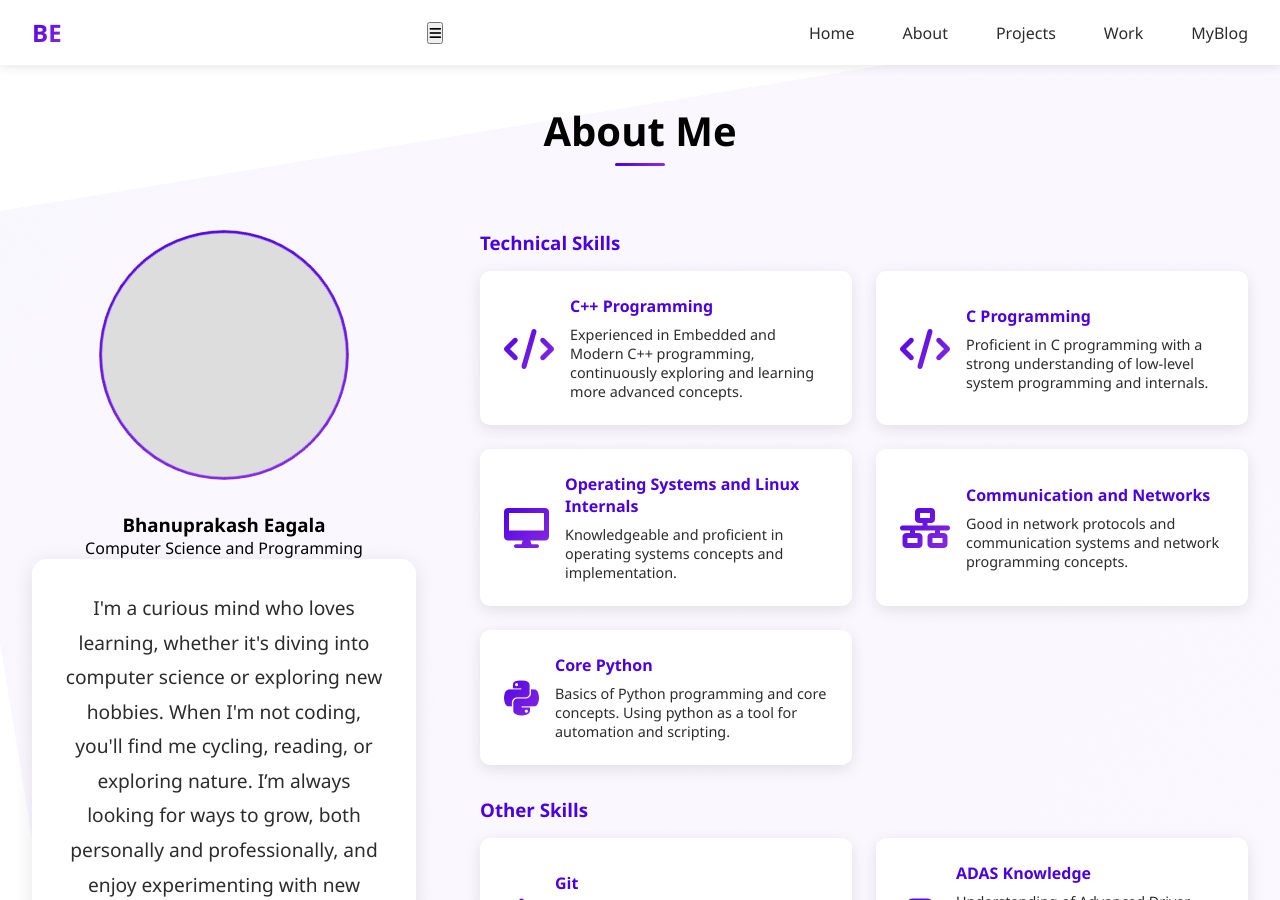
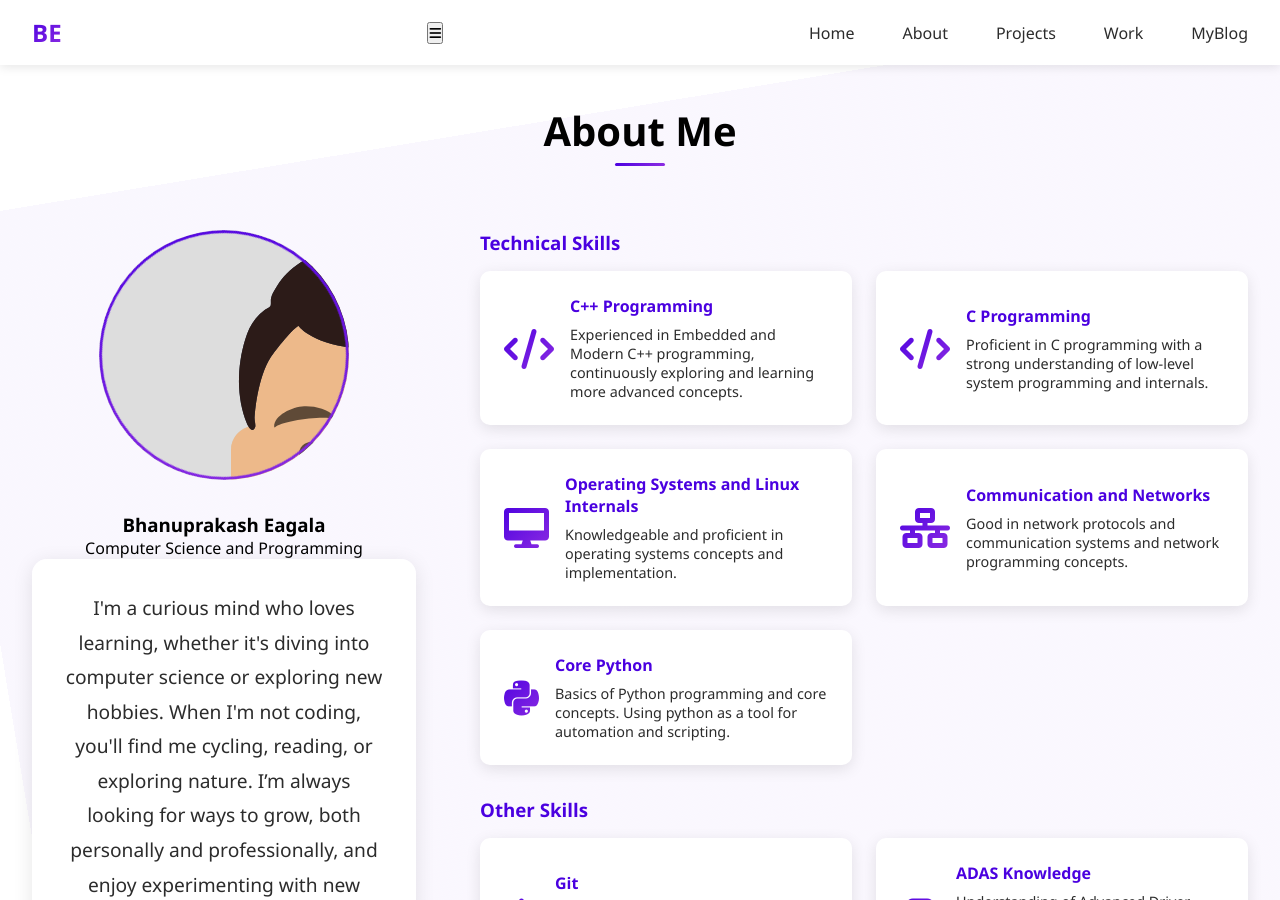
Before and after one commit to bhanuprakasheagala/bhanuprakasheagala.github.io, a Jekyll site: the page index.html, which Jekyll copies as it is, in a window 1280 px wide and 900 px high, scrolled down 893 px. Built offline with Jekyll 4.4.1, drawn with Linux system fonts in a browser that asks for light colours.

Commit message:
Update index.html

```diff
--- a/index.html
+++ b/index.html
@@ -706,7 +706,9 @@
         <h2 class="section-title fade-up-scroll">About Me</h2>
         <div class="about-content">
             <div class="profile-section" data-aos="fade-right">
-                <div class="profile-image"></div>
+                <div class="profile-image">
+                    <img src = "https://github.com/bhanuprakasheagala/bhanuprakasheagala.github.io/blob/main/avataaars.png" alt="profile">
+                </div>
                 <h3>Bhanuprakash Eagala</h3>
                 <p>Computer Science and Programming</p>
                 <div class="about-description fade-up-scroll">
```
